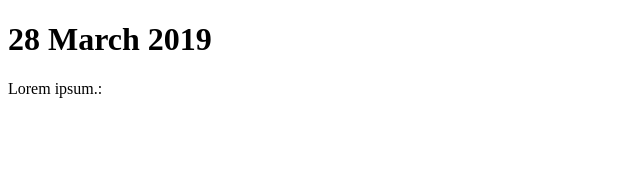
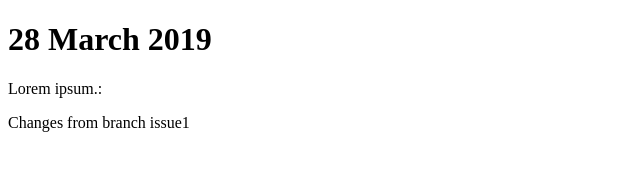
Before and after one commit to kanatunta/swift_academy, a plain HTML site: page week3/lectOne/index.html in a window 1280 px wide. Shown: the whole page, without its empty margins (0-640 px from the left). Drawn offline with Linux system fonts and the light colour scheme.

Commit message:
add issue1 changes

```diff
--- a/week3/lectOne/index.html
+++ b/week3/lectOne/index.html
@@ -9,5 +9,6 @@
 <body>
     <h1>28 March 2019</h1>
     <p>Lorem ipsum.:</p>
+    <p>Changes from branch issue1</p>
 </body>
 </html>
```
